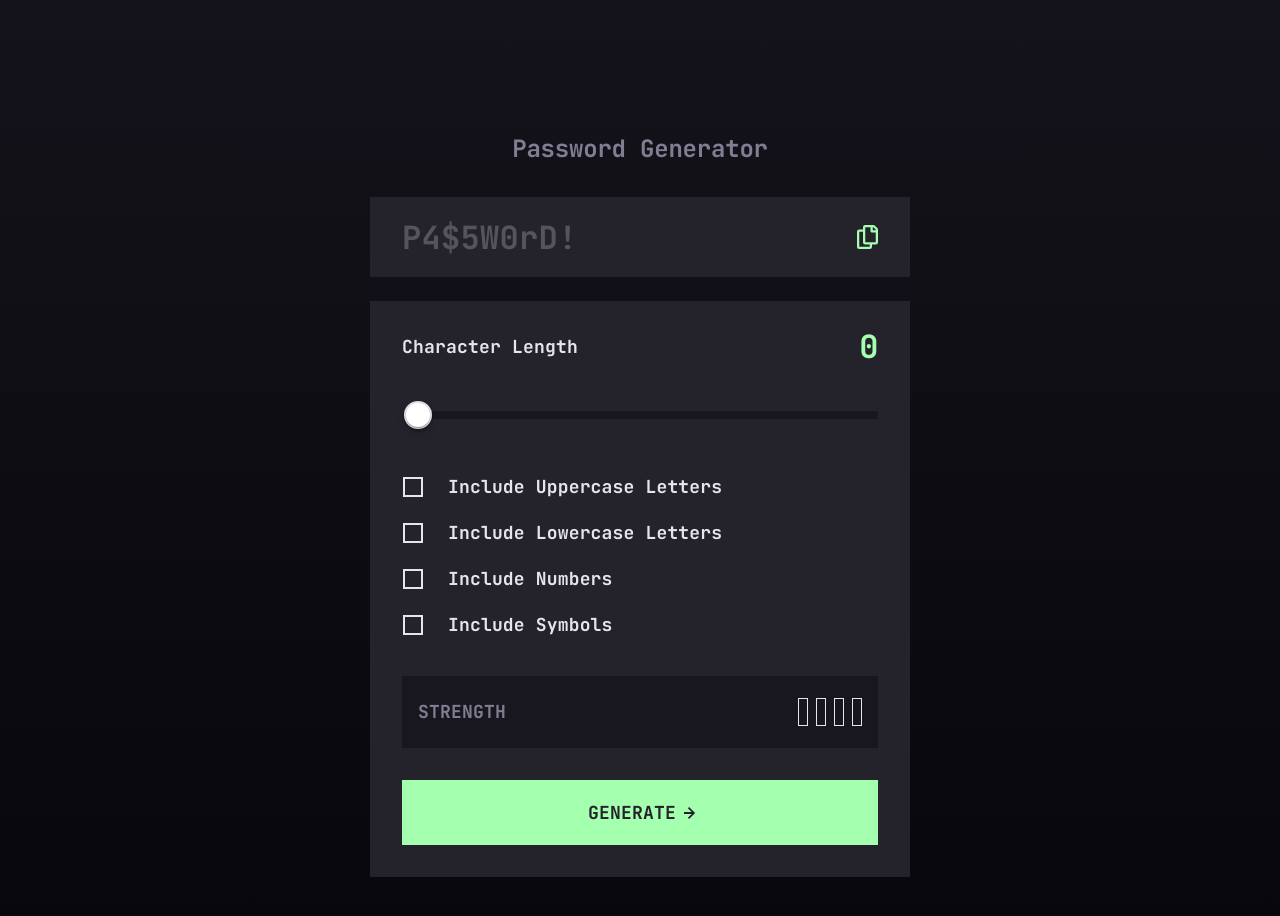
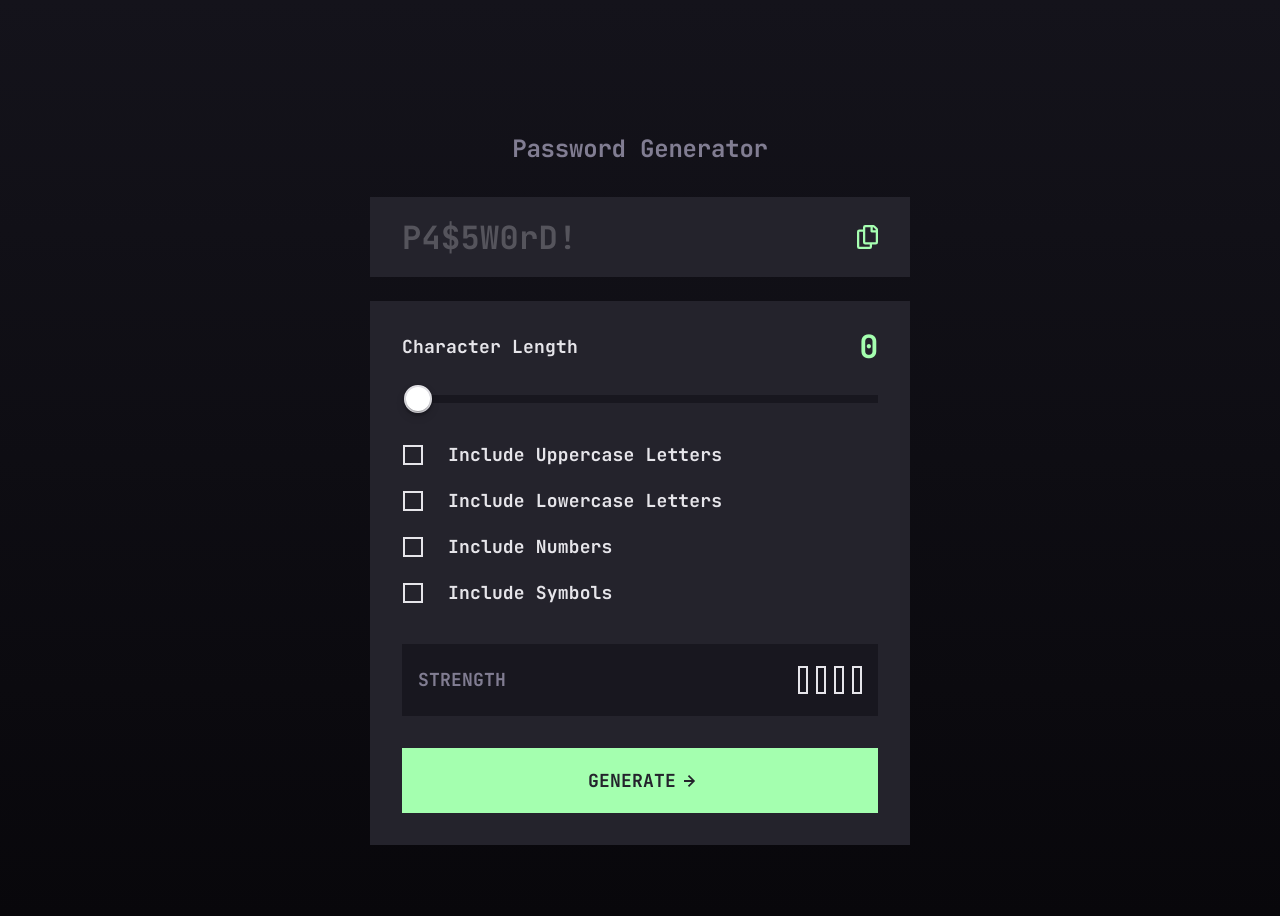
Before and after one commit to aratur/frontendmentor-password-generator, a React (Vite) app: page / in a window 1280 px wide. Built offline with nearby package versions, Linux system fonts and the light colour scheme.

Commit message:
spacing borders

```diff
--- a/src/App.tsx
+++ b/src/App.tsx
@@ -172,7 +172,7 @@ const App = (props: Props) => {
                   sx={{
                     display: 'flex',
                     flexDirection: 'column',
-                    rowGap: media ? 4 : 2,
+                    rowGap: 2,
                   }}
                 >
                   <CharacterLength charLength={charLength} />
--- a/src/sass/components/_strength.scss
+++ b/src/sass/components/_strength.scss
@@ -11,21 +11,21 @@
   --clr-weak: var(--clr-orange);
   --clr-medium: var(--clr-yellow);
   --clr-strong: var(--clr-neon-green);
-  border: 1px solid var(--clr-strength);
+  border: 2px solid var(--clr-strength);
   width: 10px;
   height: 28px;
 
   &[data-type='too weak!'] {
     &:is(.strength__bar__1) {
       background-color: var(--clr-to-weak);
-      border: 1px solid var(---clr-to-weak);
+      border: 2px solid var(---clr-to-weak);
     }
   }
 
   &[data-type='weak'] {
     &:is(.strength__bar__1, .strength__bar__2) {
       background-color: var(--clr-weak);
-      border: 1px solid var(---clr-weak);
+      border: 2px solid var(---clr-weak);
     }
   }
 
```
